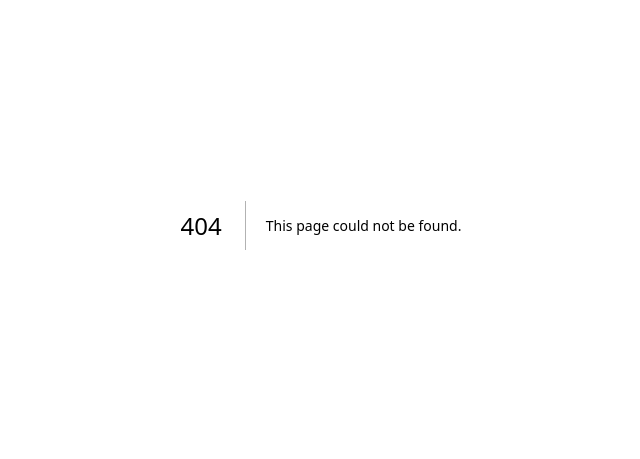
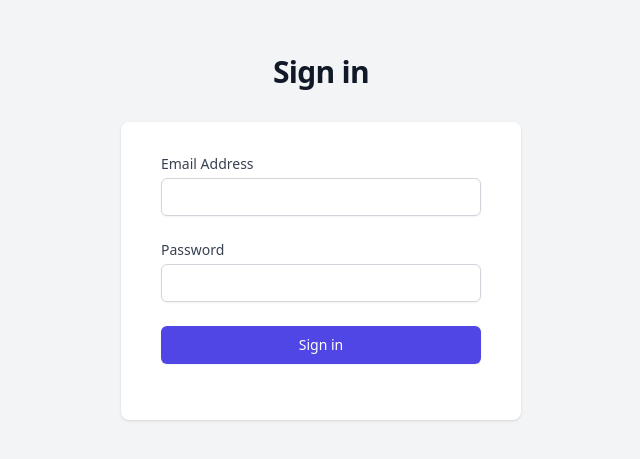
Before and after one commit to iyansr/reqres-user, a Next.js app: page /signin in a window 1280 px wide. Before the commit this address had no page. Shown: the part 175-634 px from the top of the page, without its empty margins (319-959 px from the left). Built offline with nearby package versions, Linux system fonts and the light colour scheme.

Commit message:
feat: auth signin

```diff
--- /dev/null
+++ b/modules/auth/components/Form.tsx
@@ -0,0 +1,51 @@
+import React from 'react'
+import { useForm } from 'react-hook-form'
+import { z } from 'zod'
+import { zodResolver } from '@hookform/resolvers/zod'
+import { SubmitHandler } from 'react-hook-form/dist/types'
+
+import Input from '@modules/shared/components/Input'
+import { Credentials } from '@modules/shared/types'
+import useMutateSignin from '../hooks/useMutateSignin'
+
+const schema = z.object({
+  email: z.string().email().min(2),
+  password: z.string().min(8, 'Password must contain at least 8 characters'),
+})
+
+const Form = () => {
+  const { mutateAsync, isLoading, error } = useMutateSignin()
+
+  const {
+    register,
+    handleSubmit,
+    formState: { errors },
+  } = useForm<Credentials>({
+    resolver: zodResolver(schema),
+  })
+
+  const onSubmit: SubmitHandler<Credentials> = async (data) => {
+    await mutateAsync(data)
+  }
+
+  return (
+    <form className="space-y-6" onSubmit={handleSubmit(onSubmit)}>
+      <Input label="Email Address" {...register('email')} errorMessage={errors?.email?.message} />
+      <Input label="Password" {...register('password')} errorMessage={errors?.password?.message} />
+
+      <div>
+        <button
+          disabled={isLoading}
+          type="submit"
+          className="flex w-full justify-center rounded-md border border-transparent bg-indigo-600 py-2 px-4 text-sm font-medium text-white shadow-sm hover:bg-indigo-700 focus:outline-none focus:ring-2 focus:ring-indigo-500 focus:ring-offset-2"
+        >
+          {isLoading ? 'Loading...' : 'Sign in'}
+        </button>
+      </div>
+
+      <div>{error ? <p className="text-red-500 text-center text-sm">{error?.error}</p> : null}</div>
+    </form>
+  )
+}
+
+export default Form
--- /dev/null
+++ b/modules/auth/hooks/useMutateSignin.tsx
@@ -0,0 +1,34 @@
+import { Credentials } from '@modules/shared/types'
+import { signIn, type SignInResponse } from 'next-auth/react'
+import { useRouter } from 'next/router'
+import { useMutation } from 'react-query'
+
+const useMutateSignin = () => {
+  const router = useRouter()
+
+  const handleSignin = ({ email, password }: Credentials): Promise<SignInResponse> => {
+    return new Promise(async (resolve, reject) => {
+      const response = await signIn('credentials', {
+        redirect: false,
+        email,
+        password,
+      })
+
+      if (response?.ok) {
+        resolve(response)
+      }
+      reject(response)
+    })
+  }
+
+  return useMutation<SignInResponse, { error: string }, Credentials>(
+    ({ email, password }) => handleSignin({ email, password }),
+    {
+      onSuccess() {
+        router.push('/')
+      },
+    }
+  )
+}
+
+export default useMutateSignin
--- /dev/null
+++ b/modules/auth/pages/SigninPage.tsx
@@ -0,0 +1,22 @@
+import React from 'react'
+import Form from '../components/Form'
+
+const SignInPage = () => {
+  return (
+    <div className="h-screen bg-gray-100">
+      <div className="flex min-h-full flex-col justify-center py-12 sm:px-6 lg:px-8">
+        <div className="sm:mx-auto sm:w-full sm:max-w-md">
+          <h2 className="mt-6 text-center text-3xl font-bold tracking-tight text-gray-900">Sign in</h2>
+        </div>
+
+        <div className="mt-8 sm:mx-auto sm:w-full sm:max-w-md px-6">
+          <div className="bg-white py-8 px-4 shadow sm:rounded-lg sm:px-10">
+            <Form />
+          </div>
+        </div>
+      </div>
+    </div>
+  )
+}
+
+export default SignInPage
--- /dev/null
+++ b/modules/shared/components/Input.tsx
@@ -0,0 +1,28 @@
+import React from 'react'
+
+type InputProps = {
+  label?: string
+  errorMessage?: string
+} & React.InputHTMLAttributes<HTMLInputElement>
+
+const Input = React.forwardRef<HTMLInputElement, InputProps>(({ label, errorMessage, ...rest }, ref) => {
+  return (
+    <div>
+      <label htmlFor={rest.id} className="block text-sm font-medium text-gray-700">
+        {label}
+      </label>
+      <div className="mt-1">
+        <input
+          ref={ref}
+          className="block w-full appearance-none rounded-md border border-gray-300 px-3 py-2 placeholder-gray-400 shadow-sm focus:border-indigo-500 focus:outline-none focus:ring-indigo-500 sm:text-sm"
+          {...rest}
+        />
+        {!!errorMessage && <span className="text-xs text-red-600">{errorMessage}</span>}
+      </div>
+    </div>
+  )
+})
+
+Input.displayName = 'Input'
+
+export default Input
--- a/pages/_app.tsx
+++ b/pages/_app.tsx
@@ -1,12 +1,18 @@
+import React from 'react'
 import { SessionProvider } from 'next-auth/react'
 import type { AppProps } from 'next/app'
+import { QueryClient, QueryClientProvider } from 'react-query'
 
 import '../styles/main.css'
 
 export default function App({ Component, pageProps }: AppProps) {
+  const queryClient = React.useMemo(() => new QueryClient(), [])
+
   return (
     <SessionProvider session={pageProps.session}>
-      <Component {...pageProps} />
+      <QueryClientProvider client={queryClient}>
+        <Component {...pageProps} />
+      </QueryClientProvider>
     </SessionProvider>
   )
 }
--- a/pages/api/auth/[...nextauth].ts
+++ b/pages/api/auth/[...nextauth].ts
@@ -6,7 +6,6 @@ import { API_URL } from '@modules/shared/config'
 import { AuthResult, Credentials } from '@modules/shared/types'
 
 export const authOptions: NextAuthOptions = {
-  // Configure one or more authentication providers
   session: {
     strategy: 'jwt',
   },
@@ -38,7 +37,7 @@ export const authOptions: NextAuthOptions = {
     }),
   ],
   pages: {
-    signIn: '/auth/signin',
+    signIn: '/signin',
   },
 
   callbacks: {
--- /dev/null
+++ b/pages/signin.tsx
@@ -0,0 +1,3 @@
+import SignInPage from '@modules/auth/pages/SigninPage'
+
+export default SignInPage
```
Also changed, not shown: package.json (+10 -5 lines), 1 other file (tests, documents, lock files or other folders).
